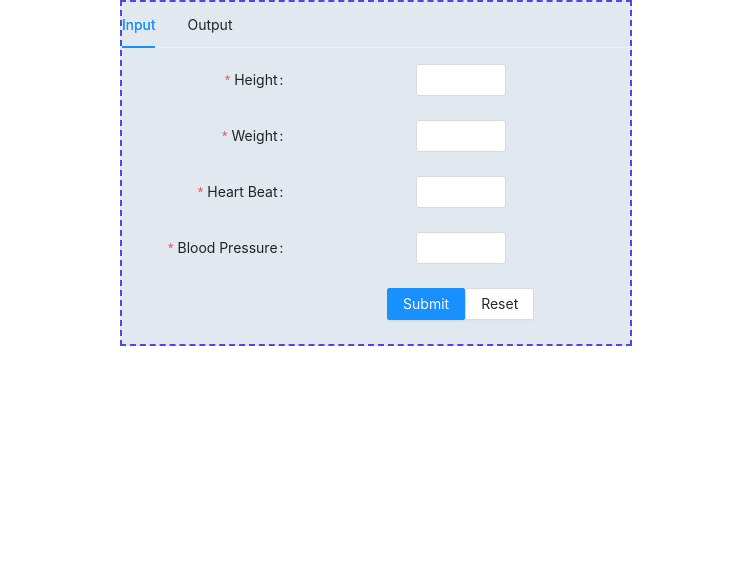
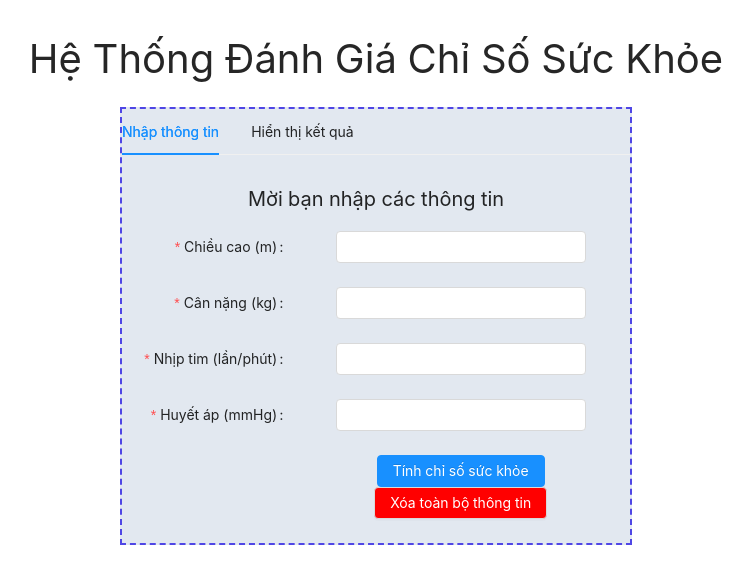
Before and after one commit to captian00/fuzzy-logic-based-health-index-system, a React (Create React App) app: page / in a window 1280 px wide. Shown: the top 584 px of the page, without its empty margins (264-1016 px from the left). Built offline with nearby package versions, Linux system fonts and the light colour scheme.

Commit message:
them css

```diff
--- a/package.json
+++ b/package.json
@@ -3,6 +3,9 @@
   "version": "0.1.0",
   "private": true,
   "dependencies": {
+    "@emotion/react": "^11.10.5",
+    "@emotion/styled": "^11.10.5",
+    "@mui/material": "^5.10.11",
     "@testing-library/jest-dom": "^5.16.5",
     "@testing-library/react": "^13.4.0",
     "@testing-library/user-event": "^13.5.0",
--- a/src/App.js
+++ b/src/App.js
@@ -1,10 +1,12 @@
 import "./App.css";
 import "antd/dist/antd.css";
+import { PageHeader } from "antd";
 import Main from "./views";
 
 function App() {
   return (
     <div className="App ">
+      <PageHeader style={{fontSize:'40px'}}>Hệ Thống Đánh Giá Chỉ Số Sức Khỏe</PageHeader>
       <Main />
     </div>
   );
--- a/src/components/Tab1.js
+++ b/src/components/Tab1.js
@@ -1,5 +1,5 @@
 import React from "react";
-import { Button, Form, InputNumber } from "antd";
+import { Button, Form, InputNumber ,PageHeader} from "antd";
 import { useMainContext } from "../common/context";
 
 const layout = {
@@ -31,33 +31,38 @@ const Tab1 = () => {
   // };
 
   return (
-    <Form {...layout} form={form} name="control-hooks" onFinish={onFinish}>
-      <Form.Item name="height" label="Height" rules={[{ required: true }]}>
-        <InputNumber min={0} onChange={(val) => setHeight(val)} />
+    <Form {...layout} form={form} name="control-hooks" onFinish={onFinish} >
+      <PageHeader style={{fontSize:'20px',paddingTop:'1px'}}>Mời bạn nhập các thông tin</PageHeader>
+      <Form.Item name="height" label="Chiều cao (m)" rules={[{ required: true }]}>
+        <InputNumber min={0} onChange={(val) => setHeight(val)} style={{borderRadius: '0.25rem',width:'250px'}}/>
       </Form.Item>
-      <Form.Item name="weight" label="Weight" rules={[{ required: true }]}>
-        <InputNumber min={0} onChange={(val) => setWeight(val)} />
+      <Form.Item name="weight" label="Cân nặng (kg)" rules={[{ required: true }]} >
+        <InputNumber min={0} onChange={(val) => setWeight(val)} style={{borderRadius: '0.25rem',width:'250px'}}/>
       </Form.Item>
       <Form.Item
         name="heartbeat"
-        label="Heart Beat"
+        label="Nhịp tim (lần/phút)"
         rules={[{ required: true }]}
       >
-        <InputNumber min={0} onChange={(val) => setHeartBeat(val)} />
+        <InputNumber
+          min={0}
+          onChange={(val) => setHeartBeat(val)}
+          style={{borderRadius: '0.25rem', width:'250px'}}
+        />
       </Form.Item>
       <Form.Item
         name="bloodPressure"
-        label="Blood Pressure"
+        label="Huyết áp (mmHg)"
         rules={[{ required: true }]}
       >
-        <InputNumber min={0} onChange={(val) => setBloodPressure(val)} />
+        <InputNumber min={0} onChange={(val) => setBloodPressure(val)} style={{borderRadius: '0.25rem',width:'250px'}}/>
       </Form.Item>
       <Form.Item {...tailLayout}>
-        <Button type="primary" htmlType="submit">
-          Submit
+        <Button type="primary" htmlType="submit" style={{borderRadius: '0.25rem'}}>
+          Tính chỉ số sức khỏe
         </Button>
-        <Button htmlType="button" onClick={onReset}>
-          Reset
+        <Button htmlType="button" onClick={onReset} style={{background:'red', color:'white',borderRadius: '0.25rem'}}>
+          Xóa toàn bộ thông tin
         </Button>
       </Form.Item>
     </Form>
--- a/src/views/index.js
+++ b/src/views/index.js
@@ -25,10 +25,10 @@ const Main = () => {
           }}
         >
           <Tabs defaultActiveKey="1">
-            <Tabs.TabPane tab="Input" key="1">
+            <Tabs.TabPane tab="Nhập thông tin" key="1" >
               <Tab1 />
             </Tabs.TabPane>
-            <Tabs.TabPane tab="Output" key="2">
+            <Tabs.TabPane tab="Hiển thị kết quả" key="2">
               <Tab2 />
             </Tabs.TabPane>
           </Tabs>
```
Also changed, not shown: 1 other file (tests, documents, lock files or other folders).
